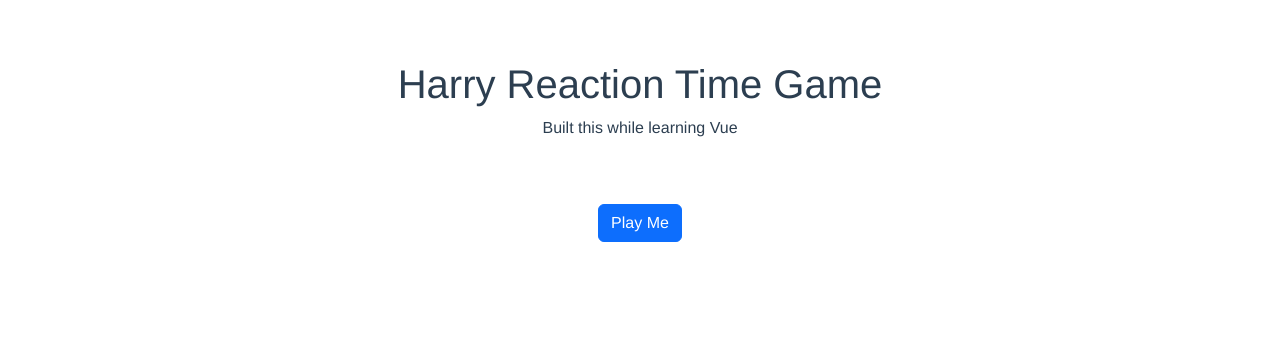
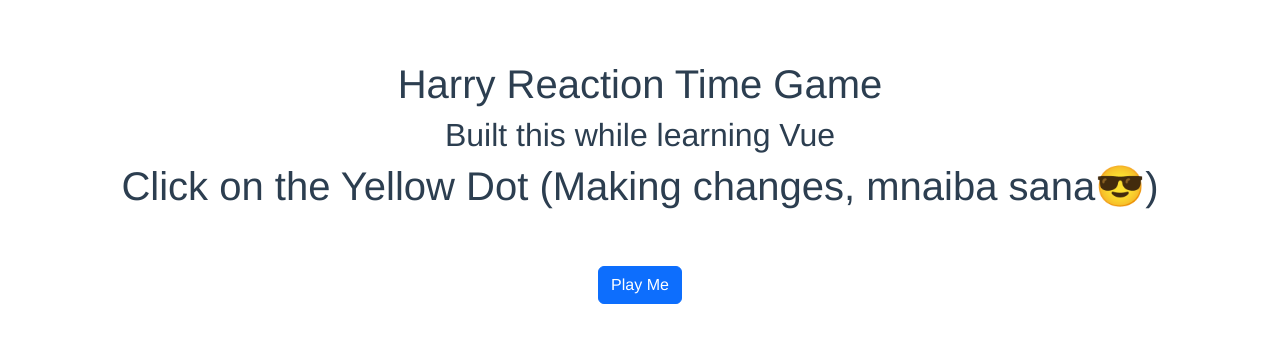
Before and after one commit to harrykerry/vue-reactiontimegame, a Vue app: page / in a window 1280 px wide. Shown: the top 342 px of the page. Built offline with nearby package versions, Linux system fonts and the light colour scheme; the HTML template or start-up script is replaced by a standard one.

Commit message:
Game Changes

```diff
--- a/src/App.vue
+++ b/src/App.vue
@@ -1,7 +1,8 @@
 <template>
 <div class="mt-3">
   <h1>Harry Reaction Time Game</h1>
-  <p>Built this while learning Vue </p>
+  <h2>Built this while learning Vue </h2>
+  <h1>Click on the Yellow Dot (Making changes, mnaiba sana😎)</h1>
 
     <button @click="toggleBlock" :disabled="isPlaying" class="btn btn-primary mt-5">Play Me</button>
 
--- a/src/components/Block.vue
+++ b/src/components/Block.vue
@@ -1,6 +1,6 @@
 <template>
   <div class="mt-5 squareContent" v-if="showBlock">
-    <p @click="stopTimer" >Click Here</p>
+    <p @click="stopTimer" ></p>
 
 
   </div>
@@ -60,11 +60,12 @@
 p{
 
   background-color: yellow;
-  width: 100px;
-  height: 100px;
+  width: 50px;
+  height: 50px;
   display: flex;
   justify-content: center;
   align-items: center;
+  border-radius: 50px;
 
 }
 
```
